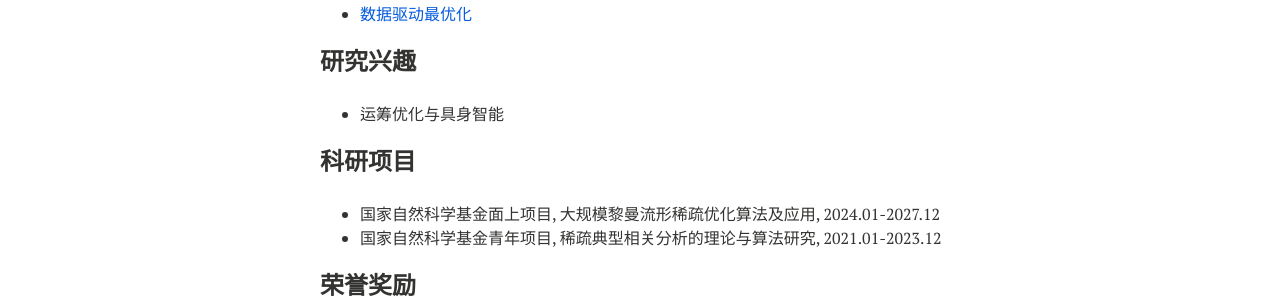
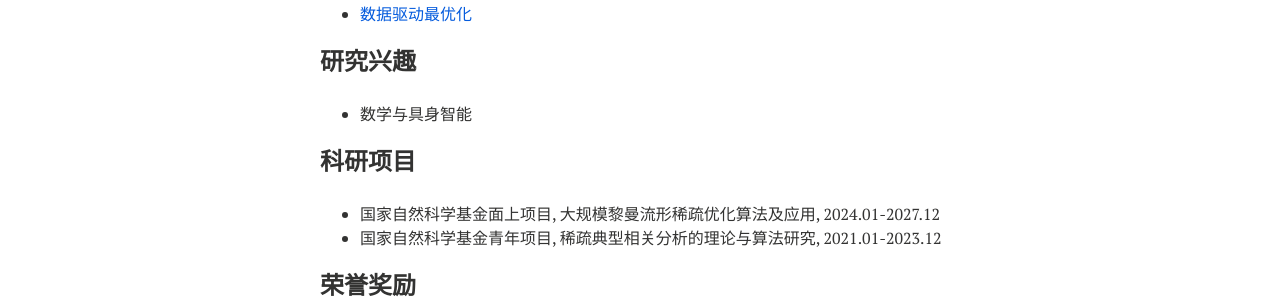
Before and after one commit to xianchaoxiu/xianchaoxiu.github.io, a Jekyll site: the page built from chinese/index.md, in a window 1280 px wide. Shown: the part 545-844 px from the top of the page. Built offline with Jekyll 4.4.1, drawn with Linux system fonts in a browser that asks for light colours; nearby versions of some CDN libraries.

Commit message:
Update index.md

```diff
--- a/chinese/index.md
+++ b/chinese/index.md
@@ -29,7 +29,7 @@ share: false
 
 ### 研究兴趣
 
-* 运筹优化与具身智能 <br>
+* 数学与具身智能 <br>
 
 
 ### 科研项目
```
